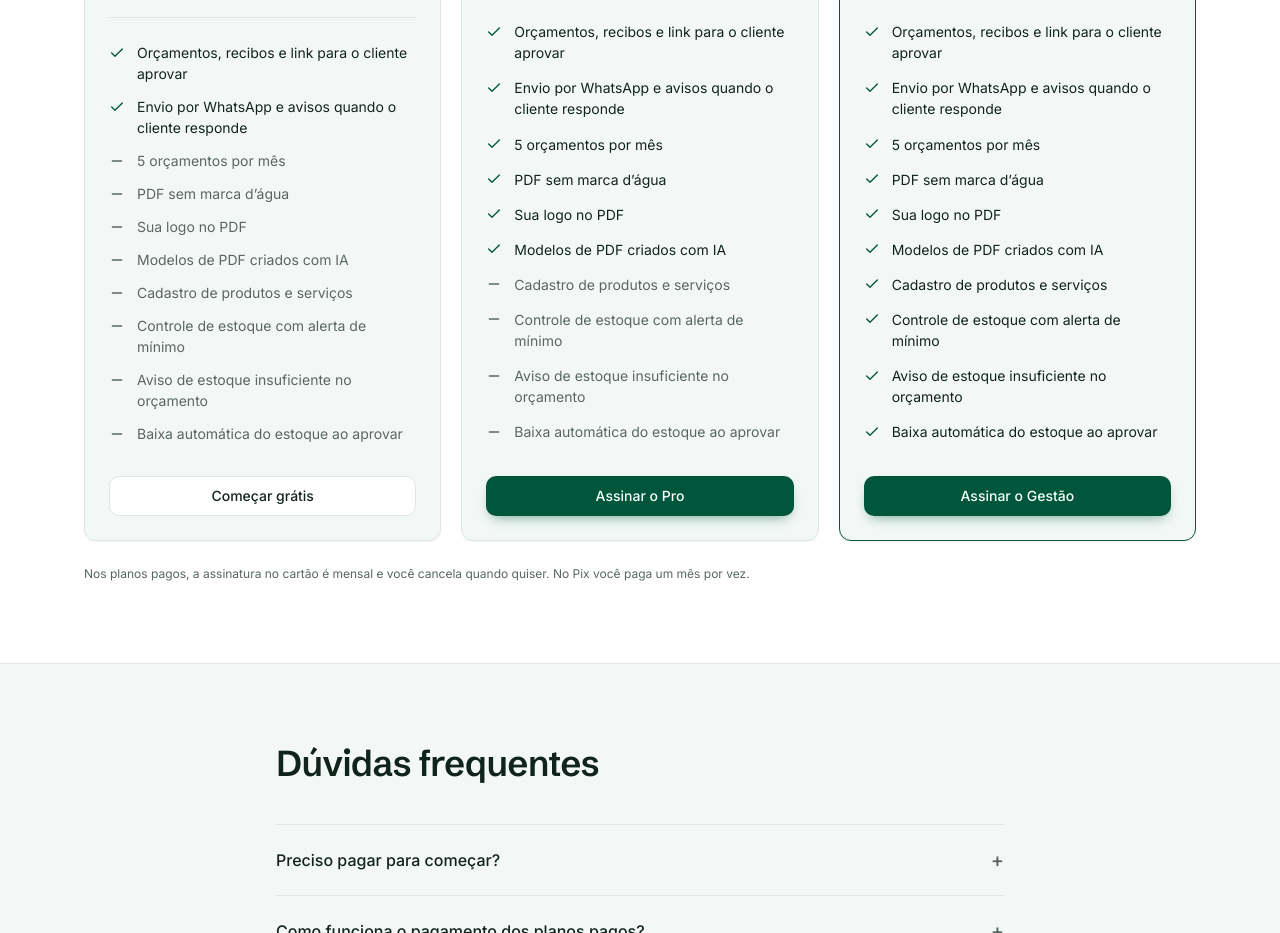
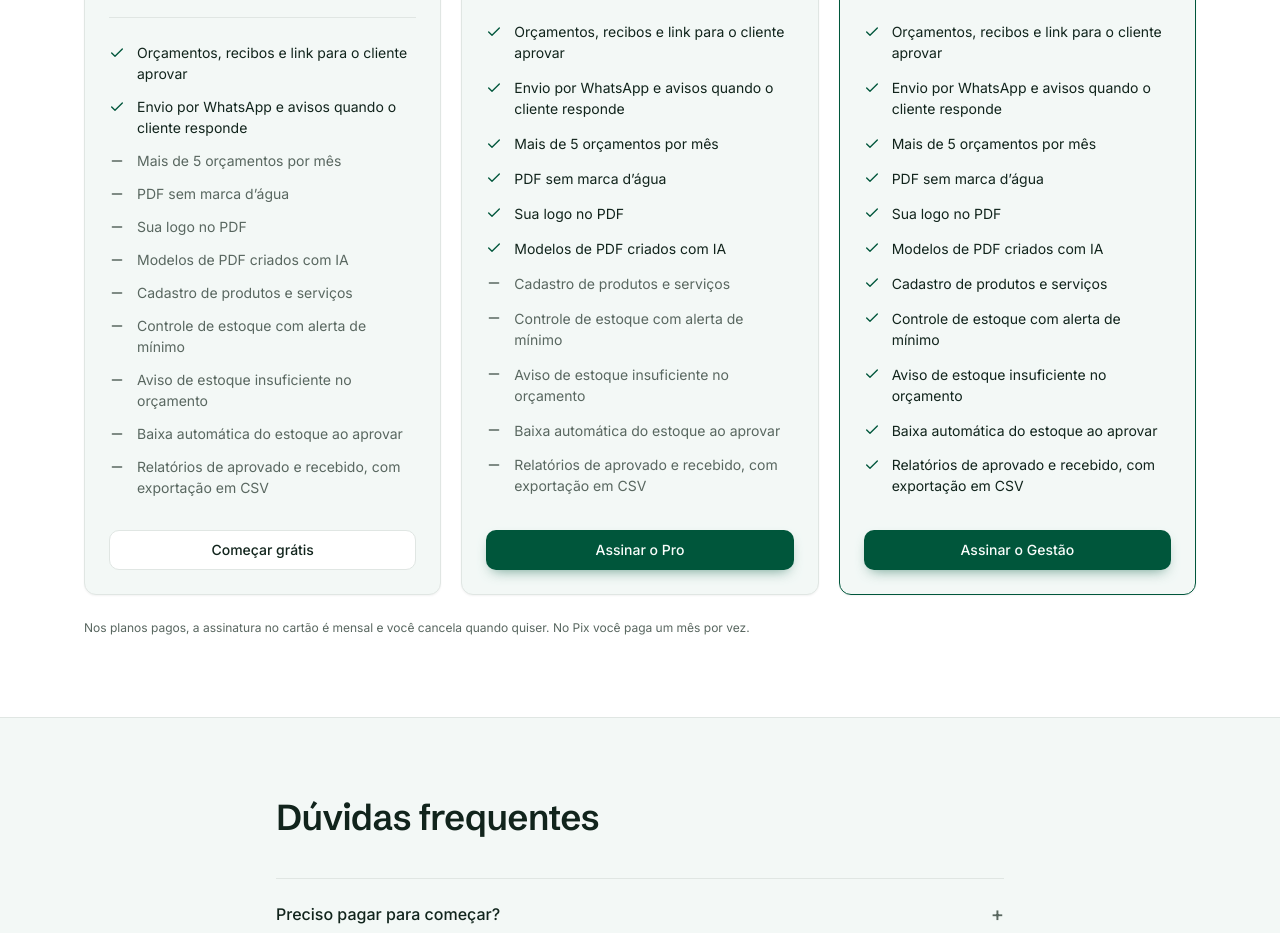
Before and after one commit to adriannh48/landing-page-pluma, a plain HTML site: page index.html in a window 1280 px wide. Shown: the part 4362-5295 px from the top of the page. Drawn offline with Linux system fonts and the light colour scheme.

Commit message:
feat: alterar planos

```diff
--- a/index.html
+++ b/index.html
@@ -377,7 +377,7 @@
               <ul class="features">
                 <li><svg viewBox="0 0 24 24" fill="none" stroke="currentColor" stroke-width="2" stroke-linecap="round" stroke-linejoin="round"><use href="#i-check" /></svg>Orçamentos, recibos e link para o cliente aprovar</li>
                 <li><svg viewBox="0 0 24 24" fill="none" stroke="currentColor" stroke-width="2" stroke-linecap="round" stroke-linejoin="round"><use href="#i-check" /></svg>Envio por WhatsApp e avisos quando o cliente responde</li>
-                <li class="off"><svg viewBox="0 0 24 24" fill="none" stroke="currentColor" stroke-width="2" stroke-linecap="round" stroke-linejoin="round"><use href="#i-minus" /></svg>5 orçamentos por mês<span class="sr-only"> (não incluído)</span></li>
+                <li class="off"><svg viewBox="0 0 24 24" fill="none" stroke="currentColor" stroke-width="2" stroke-linecap="round" stroke-linejoin="round"><use href="#i-minus" /></svg>Mais de 5 orçamentos por mês<span class="sr-only"> (não incluído)</span></li>
                 <li class="off"><svg viewBox="0 0 24 24" fill="none" stroke="currentColor" stroke-width="2" stroke-linecap="round" stroke-linejoin="round"><use href="#i-minus" /></svg>PDF sem marca d’água<span class="sr-only"> (não incluído)</span></li>
                 <li class="off"><svg viewBox="0 0 24 24" fill="none" stroke="currentColor" stroke-width="2" stroke-linecap="round" stroke-linejoin="round"><use href="#i-minus" /></svg>Sua logo no PDF<span class="sr-only"> (não incluído)</span></li>
                 <li class="off"><svg viewBox="0 0 24 24" fill="none" stroke="currentColor" stroke-width="2" stroke-linecap="round" stroke-linejoin="round"><use href="#i-minus" /></svg>Modelos de PDF criados com IA<span class="sr-only"> (não incluído)</span></li>
@@ -385,6 +385,7 @@
                 <li class="off"><svg viewBox="0 0 24 24" fill="none" stroke="currentColor" stroke-width="2" stroke-linecap="round" stroke-linejoin="round"><use href="#i-minus" /></svg>Controle de estoque com alerta de mínimo<span class="sr-only"> (não incluído)</span></li>
                 <li class="off"><svg viewBox="0 0 24 24" fill="none" stroke="currentColor" stroke-width="2" stroke-linecap="round" stroke-linejoin="round"><use href="#i-minus" /></svg>Aviso de estoque insuficiente no orçamento<span class="sr-only"> (não incluído)</span></li>
                 <li class="off"><svg viewBox="0 0 24 24" fill="none" stroke="currentColor" stroke-width="2" stroke-linecap="round" stroke-linejoin="round"><use href="#i-minus" /></svg>Baixa automática do estoque ao aprovar<span class="sr-only"> (não incluído)</span></li>
+                <li class="off"><svg viewBox="0 0 24 24" fill="none" stroke="currentColor" stroke-width="2" stroke-linecap="round" stroke-linejoin="round"><use href="#i-minus" /></svg>Relatórios de aprovado e recebido, com exportação em CSV<span class="sr-only"> (não incluído)</span></li>
               </ul>
               <a href="https://painel.plumapropostas.com.br/cadastro" class="btn btn-outline btn-block">Começar grátis</a>
             </section>
@@ -400,7 +401,7 @@
               <ul class="features">
                 <li><svg viewBox="0 0 24 24" fill="none" stroke="currentColor" stroke-width="2" stroke-linecap="round" stroke-linejoin="round"><use href="#i-check" /></svg>Orçamentos, recibos e link para o cliente aprovar</li>
                 <li><svg viewBox="0 0 24 24" fill="none" stroke="currentColor" stroke-width="2" stroke-linecap="round" stroke-linejoin="round"><use href="#i-check" /></svg>Envio por WhatsApp e avisos quando o cliente responde</li>
-                <li><svg viewBox="0 0 24 24" fill="none" stroke="currentColor" stroke-width="2" stroke-linecap="round" stroke-linejoin="round"><use href="#i-check" /></svg>5 orçamentos por mês</li>
+                <li><svg viewBox="0 0 24 24" fill="none" stroke="currentColor" stroke-width="2" stroke-linecap="round" stroke-linejoin="round"><use href="#i-check" /></svg>Mais de 5 orçamentos por mês</li>
                 <li><svg viewBox="0 0 24 24" fill="none" stroke="currentColor" stroke-width="2" stroke-linecap="round" stroke-linejoin="round"><use href="#i-check" /></svg>PDF sem marca d’água</li>
                 <li><svg viewBox="0 0 24 24" fill="none" stroke="currentColor" stroke-width="2" stroke-linecap="round" stroke-linejoin="round"><use href="#i-check" /></svg>Sua logo no PDF</li>
                 <li><svg viewBox="0 0 24 24" fill="none" stroke="currentColor" stroke-width="2" stroke-linecap="round" stroke-linejoin="round"><use href="#i-check" /></svg>Modelos de PDF criados com IA</li>
@@ -408,6 +409,7 @@
                 <li class="off"><svg viewBox="0 0 24 24" fill="none" stroke="currentColor" stroke-width="2" stroke-linecap="round" stroke-linejoin="round"><use href="#i-minus" /></svg>Controle de estoque com alerta de mínimo<span class="sr-only"> (não incluído)</span></li>
                 <li class="off"><svg viewBox="0 0 24 24" fill="none" stroke="currentColor" stroke-width="2" stroke-linecap="round" stroke-linejoin="round"><use href="#i-minus" /></svg>Aviso de estoque insuficiente no orçamento<span class="sr-only"> (não incluído)</span></li>
                 <li class="off"><svg viewBox="0 0 24 24" fill="none" stroke="currentColor" stroke-width="2" stroke-linecap="round" stroke-linejoin="round"><use href="#i-minus" /></svg>Baixa automática do estoque ao aprovar<span class="sr-only"> (não incluído)</span></li>
+                <li class="off"><svg viewBox="0 0 24 24" fill="none" stroke="currentColor" stroke-width="2" stroke-linecap="round" stroke-linejoin="round"><use href="#i-minus" /></svg>Relatórios de aprovado e recebido, com exportação em CSV<span class="sr-only"> (não incluído)</span></li>
               </ul>
               <a href="https://painel.plumapropostas.com.br/cadastro" class="btn btn-primary btn-block">Assinar o Pro</a>
             </section>
@@ -424,7 +426,7 @@
               <ul class="features">
                 <li><svg viewBox="0 0 24 24" fill="none" stroke="currentColor" stroke-width="2" stroke-linecap="round" stroke-linejoin="round"><use href="#i-check" /></svg>Orçamentos, recibos e link para o cliente aprovar</li>
                 <li><svg viewBox="0 0 24 24" fill="none" stroke="currentColor" stroke-width="2" stroke-linecap="round" stroke-linejoin="round"><use href="#i-check" /></svg>Envio por WhatsApp e avisos quando o cliente responde</li>
-                <li><svg viewBox="0 0 24 24" fill="none" stroke="currentColor" stroke-width="2" stroke-linecap="round" stroke-linejoin="round"><use href="#i-check" /></svg>5 orçamentos por mês</li>
+                <li><svg viewBox="0 0 24 24" fill="none" stroke="currentColor" stroke-width="2" stroke-linecap="round" stroke-linejoin="round"><use href="#i-check" /></svg>Mais de 5 orçamentos por mês</li>
                 <li><svg viewBox="0 0 24 24" fill="none" stroke="currentColor" stroke-width="2" stroke-linecap="round" stroke-linejoin="round"><use href="#i-check" /></svg>PDF sem marca d’água</li>
                 <li><svg viewBox="0 0 24 24" fill="none" stroke="currentColor" stroke-width="2" stroke-linecap="round" stroke-linejoin="round"><use href="#i-check" /></svg>Sua logo no PDF</li>
                 <li><svg viewBox="0 0 24 24" fill="none" stroke="currentColor" stroke-width="2" stroke-linecap="round" stroke-linejoin="round"><use href="#i-check" /></svg>Modelos de PDF criados com IA</li>
@@ -432,6 +434,7 @@
                 <li><svg viewBox="0 0 24 24" fill="none" stroke="currentColor" stroke-width="2" stroke-linecap="round" stroke-linejoin="round"><use href="#i-check" /></svg>Controle de estoque com alerta de mínimo</li>
                 <li><svg viewBox="0 0 24 24" fill="none" stroke="currentColor" stroke-width="2" stroke-linecap="round" stroke-linejoin="round"><use href="#i-check" /></svg>Aviso de estoque insuficiente no orçamento</li>
                 <li><svg viewBox="0 0 24 24" fill="none" stroke="currentColor" stroke-width="2" stroke-linecap="round" stroke-linejoin="round"><use href="#i-check" /></svg>Baixa automática do estoque ao aprovar</li>
+                <li><svg viewBox="0 0 24 24" fill="none" stroke="currentColor" stroke-width="2" stroke-linecap="round" stroke-linejoin="round"><use href="#i-check" /></svg>Relatórios de aprovado e recebido, com exportação em CSV</li>
               </ul>
               <a href="https://painel.plumapropostas.com.br/cadastro" class="btn btn-primary btn-block">Assinar o Gestão</a>
             </section>
```
